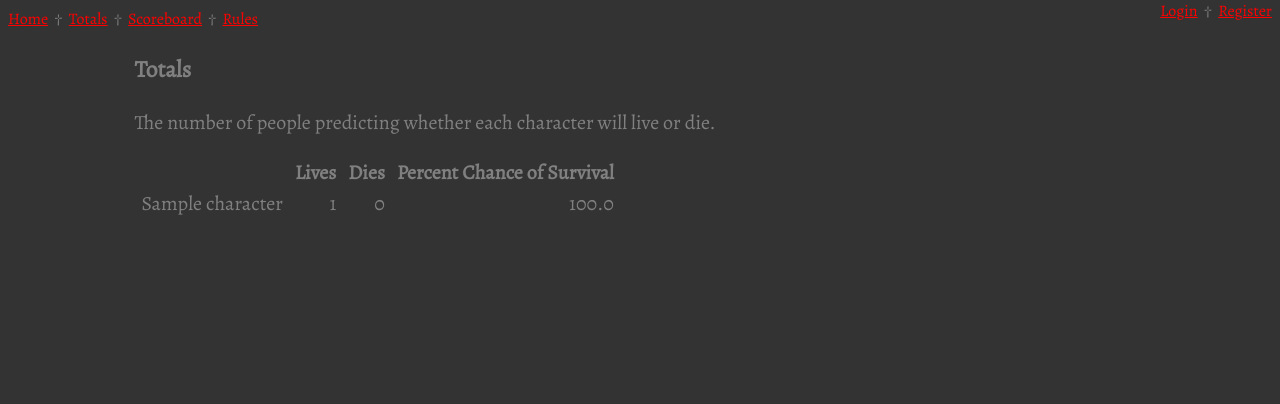
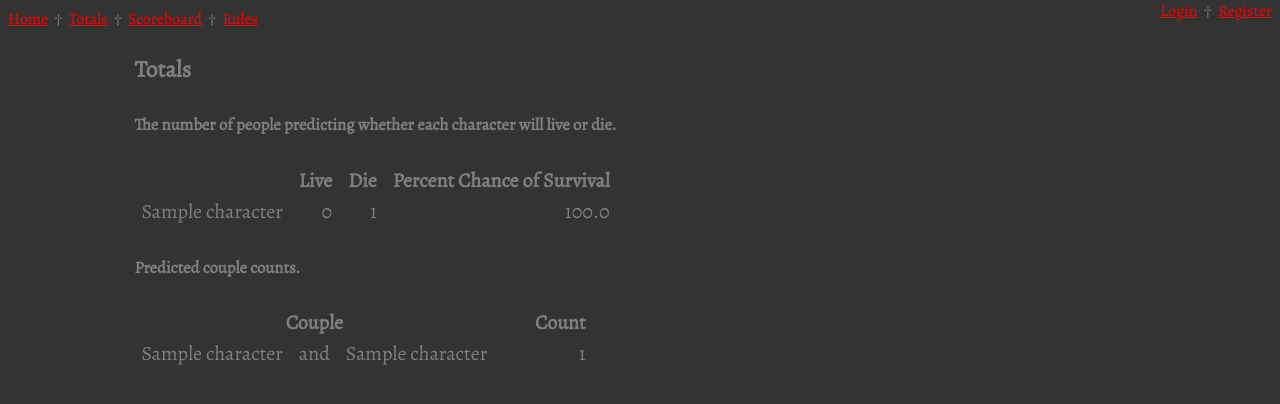
Before and after one commit to ojplg/gotdp, a Django app: page /pool/summary in a window 1280 px wide. Shown: the top 404 px of the page. Run offline with Django 3.2, Linux system fonts and the light colour scheme; tables that the repository leaves empty hold one stand-in row (values such as "Sample post").

Commit message:
Display couple counts

```diff
--- a/pool/scoring.py
+++ b/pool/scoring.py
@@ -1,3 +1,6 @@
+
+from collections import Counter
+from .models import Character, Selection, Selections, Couple
 
 COUPLES = [ ]
 
@@ -32,3 +35,34 @@
     mortality_score = compute_mortality_score(selections,characters)
     romance_score = compute_romance_score(selections)
     return (mortality_score, romance_score, mortality_score + romance_score)
+
+def character_sums(characters):
+    allSelections = Selection.objects.all()
+    deadCount = Counter()
+    liveCount = Counter()
+    for character in characters:
+        deadCount[character] = 0
+        liveCount[character] = 0
+    for selection in allSelections:
+        if selection.outcome == 'L' :
+            liveCount[selection.character] += 1
+        if selection.outcome == 'D' :
+            deadCount[selection.character] += 1
+    livePercentage = {}
+    for character in characters:
+        liveVotes = liveCount[character]
+        deadVotes = deadCount[character]
+        total = liveVotes + deadVotes
+        if total == 0:
+            livePercentage[character] = 0
+        else:
+            livePercentage[character] = round(100 * liveVotes / ( liveVotes + deadVotes ), 1)
+    return (deadCount, liveCount, livePercentage)
+
+def calculate_couple_counts():
+    allCouples = Couple.objects.all()
+    coupleCounts = Counter()
+    for couple in allCouples:
+        key = (couple.left.name, couple.right.name)
+        coupleCounts[key] += 1
+    return coupleCounts
--- a/pool/templates/summary.html
+++ b/pool/templates/summary.html
@@ -7,16 +7,16 @@
 
 <h3>Totals</h3>
 
-<p>The number of people predicting whether each character will live or die.</p>
+<h5>The number of people predicting whether each character will live or die.</h5>
 
 <table>
 
     <thead>
         <tr>
             <th></th>
-            <th>Lives</th>
-            <th>Dies</th>
-            <th>Percent Chance of Survival</th>
+            <th>&nbsp;Live</th>
+            <th>&nbsp;Die</th>
+            <th>&nbsp;Percent Chance of Survival</th>
         </tr>
     </thead>
 
@@ -31,4 +31,29 @@
 
 </table>
 
+<h5>Predicted couple counts.</h5>
+
+<table>
+
+    <thead>
+        <tr>
+            <th colspan="3">Couple</th>
+            <th></th>
+            <th>Count</th>
+        </tr>
+    </thead>
+
+
+    {% for couple in coupleCounts %}
+        <tr>
+            <td class="character_name">{{ couple.0 }}</td>
+            <td>&nbsp;and&nbsp;</td>
+            <td class="character_name">{{ couple.1 }}</td>
+            <td>&nbsp;&nbsp;&nbsp;&nbsp;&nbsp;&nbsp;</td>
+            <td class="number">{{ coupleCounts|get_item:couple }}</td>
+        </tr>
+    {% endfor %}
+
+</table>
+
 {% endblock %}
--- a/pool/views.py
+++ b/pool/views.py
@@ -8,7 +8,7 @@
 
 from .models import Character, CustomUser, Selection, Selections
 from .forms import CharacterSelectsForm, RegisterUserForm, CouplesForm
-from .scoring import calculate_score
+from .scoring import calculate_score, character_sums, calculate_couple_counts
 
 def index(request):
     return render(request,'index.html',{})
@@ -82,31 +82,14 @@
 
 def summary(request):
     characters = Character.objects.all()
-    allSelections = Selection.objects.all()
-    deadCount = Counter()
-    liveCount = Counter()
-    for character in characters:
-        deadCount[character] = 0
-        liveCount[character] = 0
-    for selection in allSelections:
-        if selection.outcome == 'L' :
-            liveCount[selection.character] += 1
-        if selection.outcome == 'D' :
-            deadCount[selection.character] += 1
-    livePercentage = {}
-    for character in characters:
-        liveVotes = liveCount[character]
-        deadVotes = deadCount[character]
-        total = liveVotes + deadVotes
-        if total == 0:
-            livePercentage[character] = 0
-        else:
-            livePercentage[character] = 100 * liveVotes / ( liveVotes + deadVotes )
+    summary_counts = character_sums(characters)
+    couple_counts = calculate_couple_counts()
     context = {
         'characters':sorted(characters),
-        'liveCount': liveCount,
-        'deadCount': deadCount,
-        'livePercentage':livePercentage
+        'liveCount': summary_counts[0],
+        'deadCount': summary_counts[1],
+        'livePercentage': summary_counts[2],
+        'coupleCounts':couple_counts
     }
     return render(request,'summary.html',context)
 
```
Also changed, not shown: README.md.
